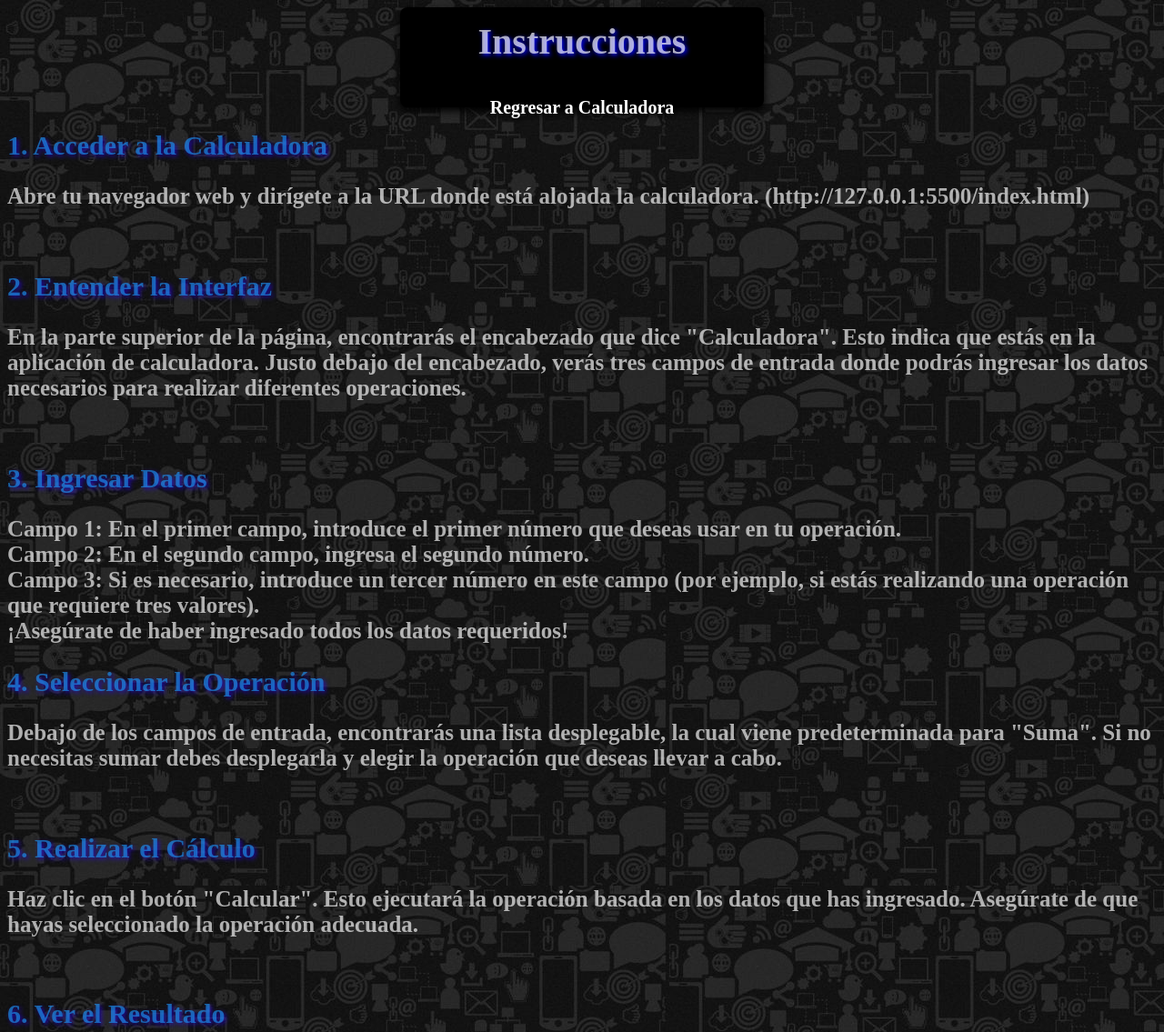
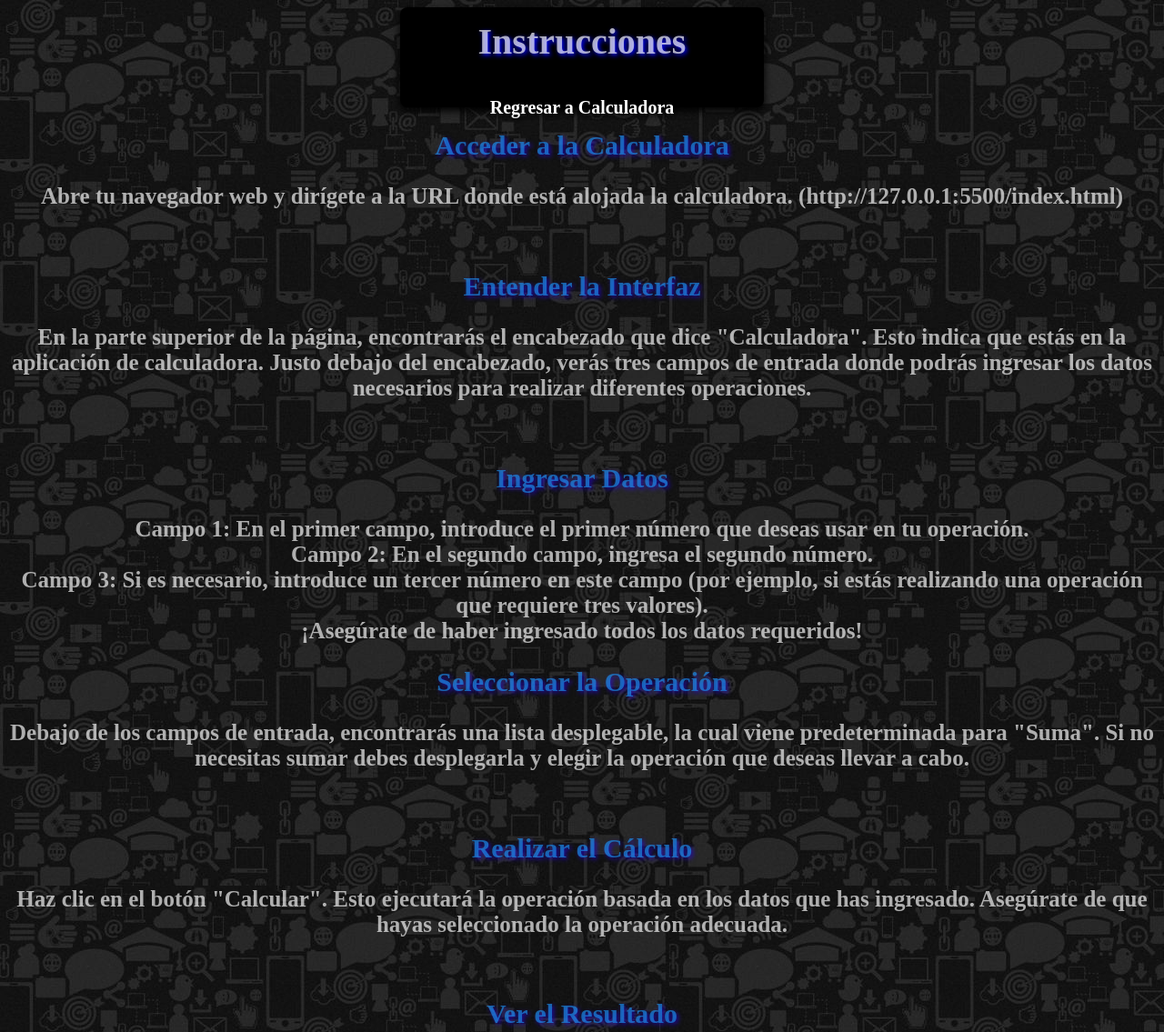
Before and after one commit to lppz16/Calculadora-html-css, a plain HTML site: page instru.html in a window 1280 px wide. Shown: the top 1135 px of the page at 91% size. Drawn offline with Linux system fonts and the light colour scheme.

Commit message:
Reestructuración

```diff
--- a/instru.html
+++ b/instru.html
@@ -17,28 +17,28 @@
         </div>
     </header>
 
-    <h2>1. Acceder a la Calculadora</h2>
+    <h2>Acceder a la Calculadora</h2>
     <h3>Abre tu navegador web y dirígete a la URL donde está alojada la calculadora. (http://127.0.0.1:5500/index.html) </h3><br>
 
-    <h2>2. Entender la Interfaz</h2>
+    <h2>Entender la Interfaz</h2>
     <h3>En la parte superior de la página, encontrarás el encabezado que dice "Calculadora". Esto indica que estás en la aplicación de calculadora.
         Justo debajo del encabezado, verás tres campos de entrada donde podrás ingresar los datos necesarios para realizar diferentes operaciones.</h3><br>
 
-    <h2>3. Ingresar Datos</h2>
+    <h2>Ingresar Datos</h2>
     <h3> Campo 1: En el primer campo, introduce el primer número que deseas usar en tu operación.<br>
         Campo 2: En el segundo campo, ingresa el segundo número.<br>
         Campo 3: Si es necesario, introduce un tercer número en este campo (por ejemplo, si estás realizando una operación que requiere tres valores).<br>
         ¡Asegúrate de haber ingresado todos los datos requeridos!</h3>
 
-    <h2>4. Seleccionar la Operación</h2>
+    <h2>Seleccionar la Operación</h2>
     <h3>Debajo de los campos de entrada, encontrarás una lista desplegable, la cual viene predeterminada para "Suma".
         Si no necesitas sumar debes desplegarla y elegir la operación que deseas llevar a cabo.</h3><br>
 
-    <h2>5. Realizar el Cálculo</h2>
+    <h2>Realizar el Cálculo</h2>
     <h3>Haz clic en el botón "Calcular". Esto ejecutará la operación basada en los datos que has ingresado.
         Asegúrate de que hayas seleccionado la operación adecuada.</h3><br>
 
-    <h2>6. Ver el Resultado</h2>
+    <h2>Ver el Resultado</h2>
     <h3>Una vez que hayas hecho clic en "Calcular", el resultado de la operación se mostrará en una caja de texto en la parte inferior de la página.
         Puedes revisar el resultado para asegurarte de que sea correcto. Si necesitas realizar otro cálculo, puedes ingresar nuevos valores en los campos de entrada y hacer clic en "Calcular" nuevamente.</h3>
 </body>
--- a/style2.css
+++ b/style2.css
@@ -57,6 +57,7 @@ h2{
     font-family: 'Times New Roman', Times, serif;
     color: rgba(27, 153, 249, 0.623);
     font-size: 30px;
+    text-align: center;
 }
 
 h3{
@@ -64,6 +65,7 @@ h3{
     font-family: 'Times New Roman', Times, serif;
     color: rgba(255, 255, 255, 0.663);
     font-size: 25px;
+    text-align: center;
 }
 
 
```
